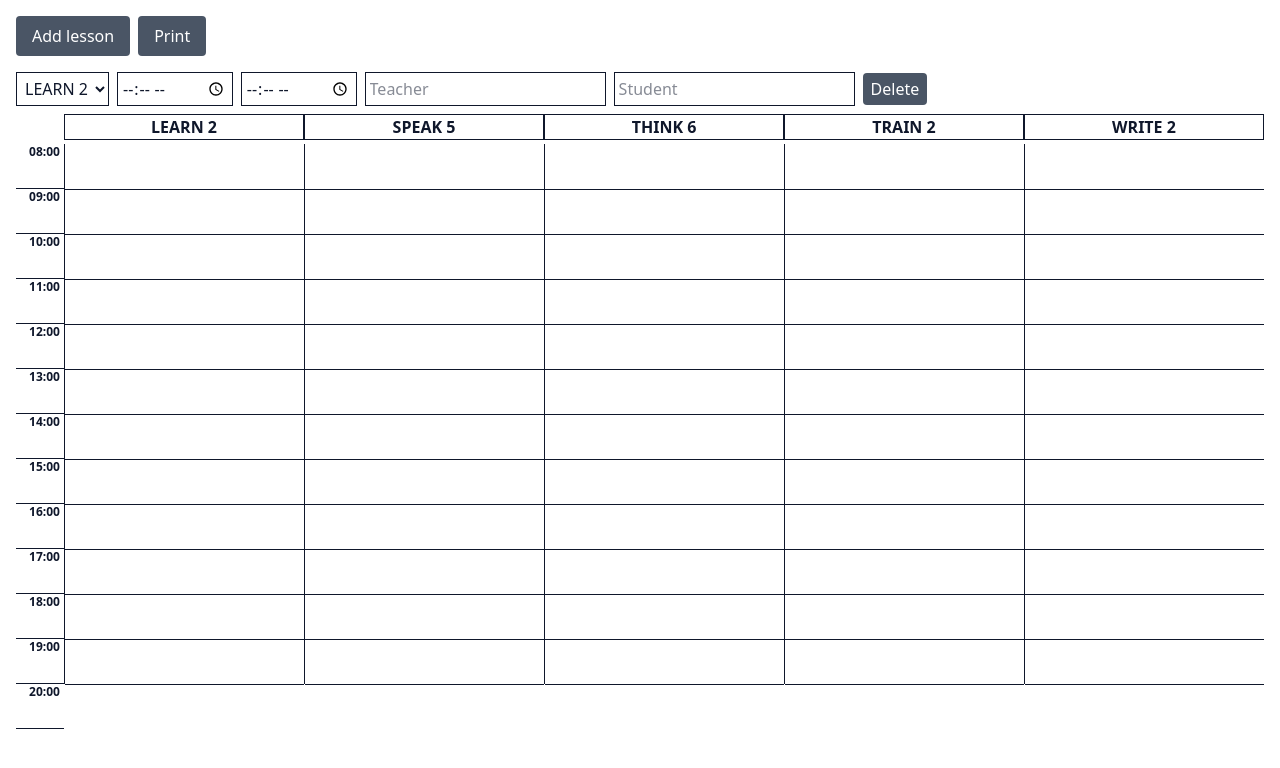
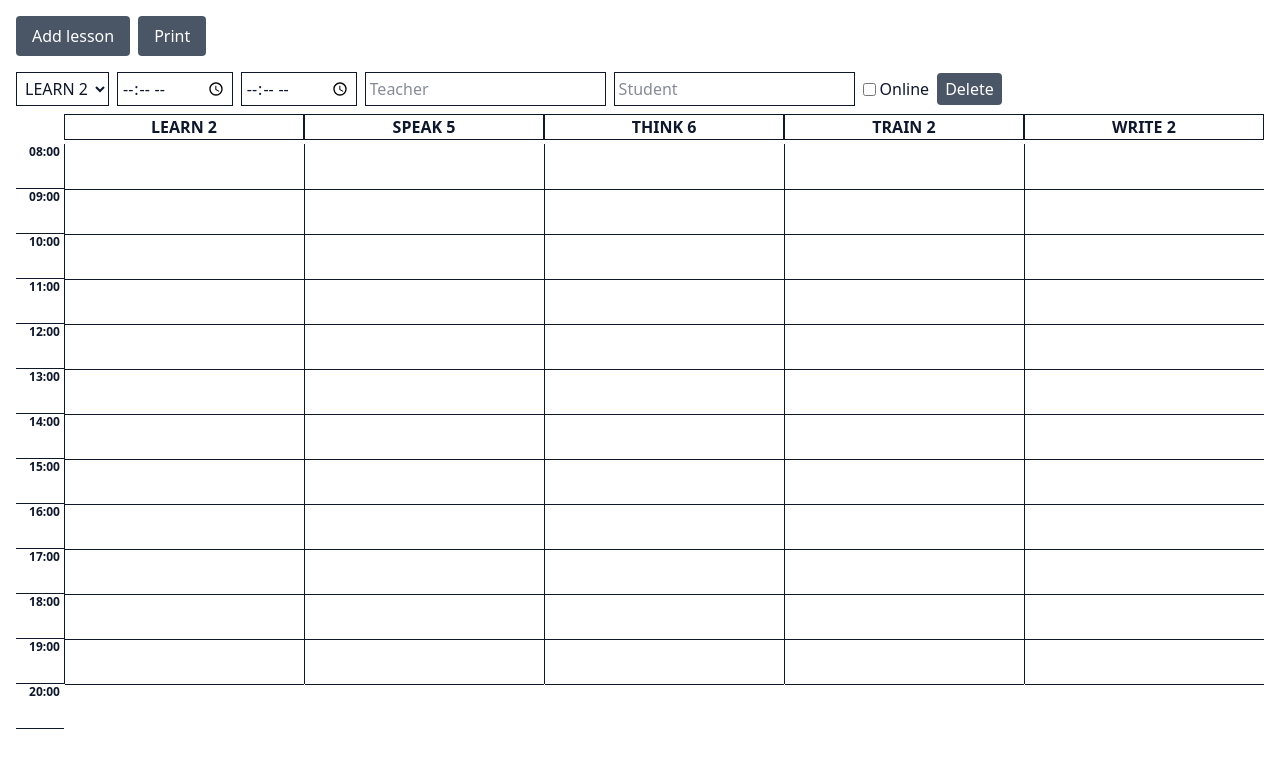
Before and after one commit to ThomasParratt/day_schedule, a React (Vite) app: page / in a window 1280 px wide. Both pictures are taken after a click on the button "Add lesson". Shown: the top 768 px of the page. Built offline with nearby package versions, Linux system fonts and the light colour scheme.

Commit message:
added online checkbox

```diff
--- a/src/App.jsx
+++ b/src/App.jsx
@@ -10,7 +10,7 @@ export default function TimetableApp() {
   const addLesson = () => {
     setLessons([
       ...lessons,
-      { room: CLASSROOMS[0], start: "", end: "", teacher: "", student: "" },
+      { room: CLASSROOMS[0], start: "", end: "", teacher: "", student: "", online: false},
     ]);
   };
 
@@ -104,6 +104,15 @@ export default function TimetableApp() {
             onChange={(e) => updateLesson(i, "student", e.target.value)}
             className="border p-1"
           />
+          <label className="flex items-center gap-1">
+            <input
+              type="checkbox"
+              checked={lesson.online}
+              onChange={(e) => updateLesson(i, "online", e.target.checked)}
+            />
+            Online
+          </label>
+
           <button
             onClick={() => removeLesson(i)}
             className="px-2 py-1 bg-gray-600 text-white rounded"
```
